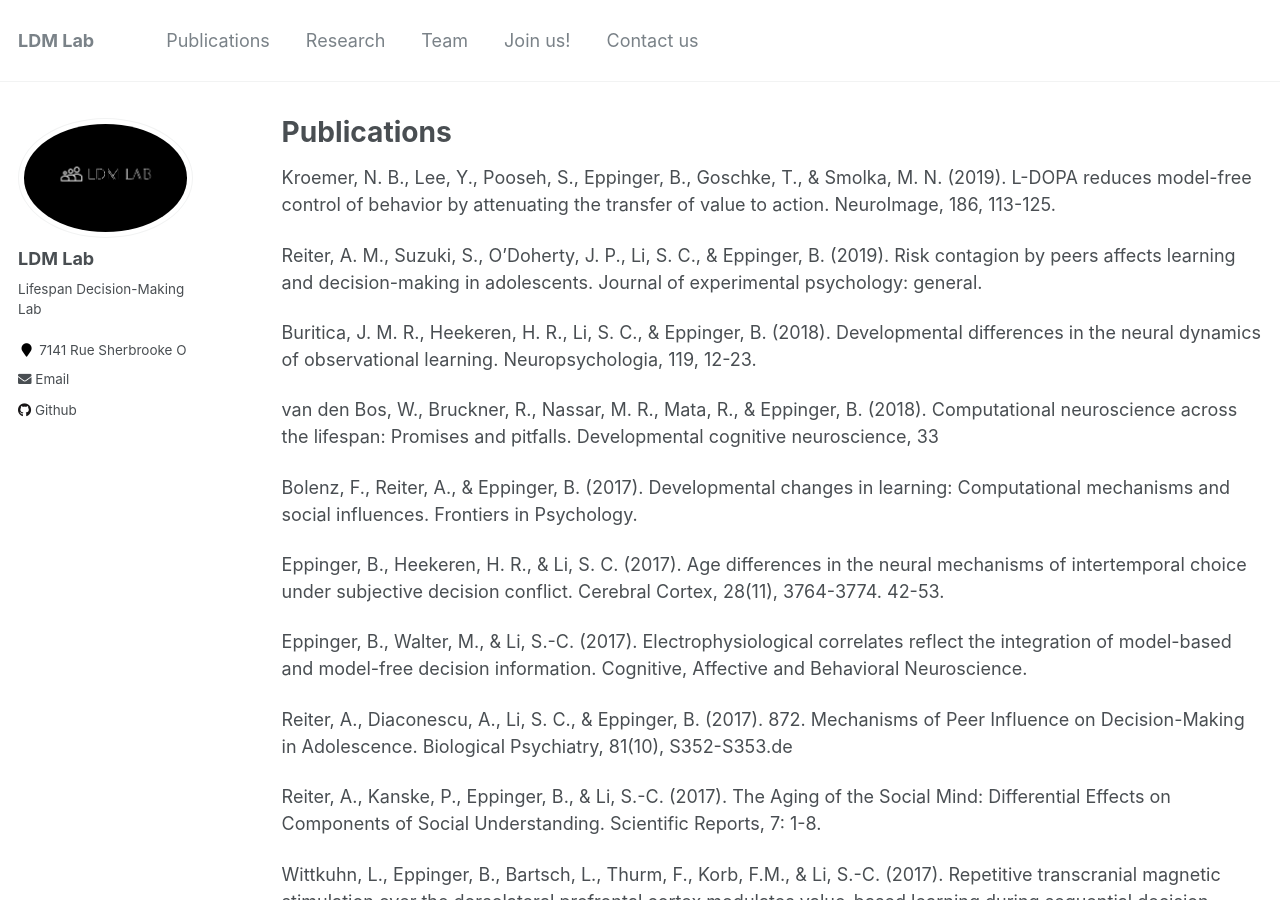
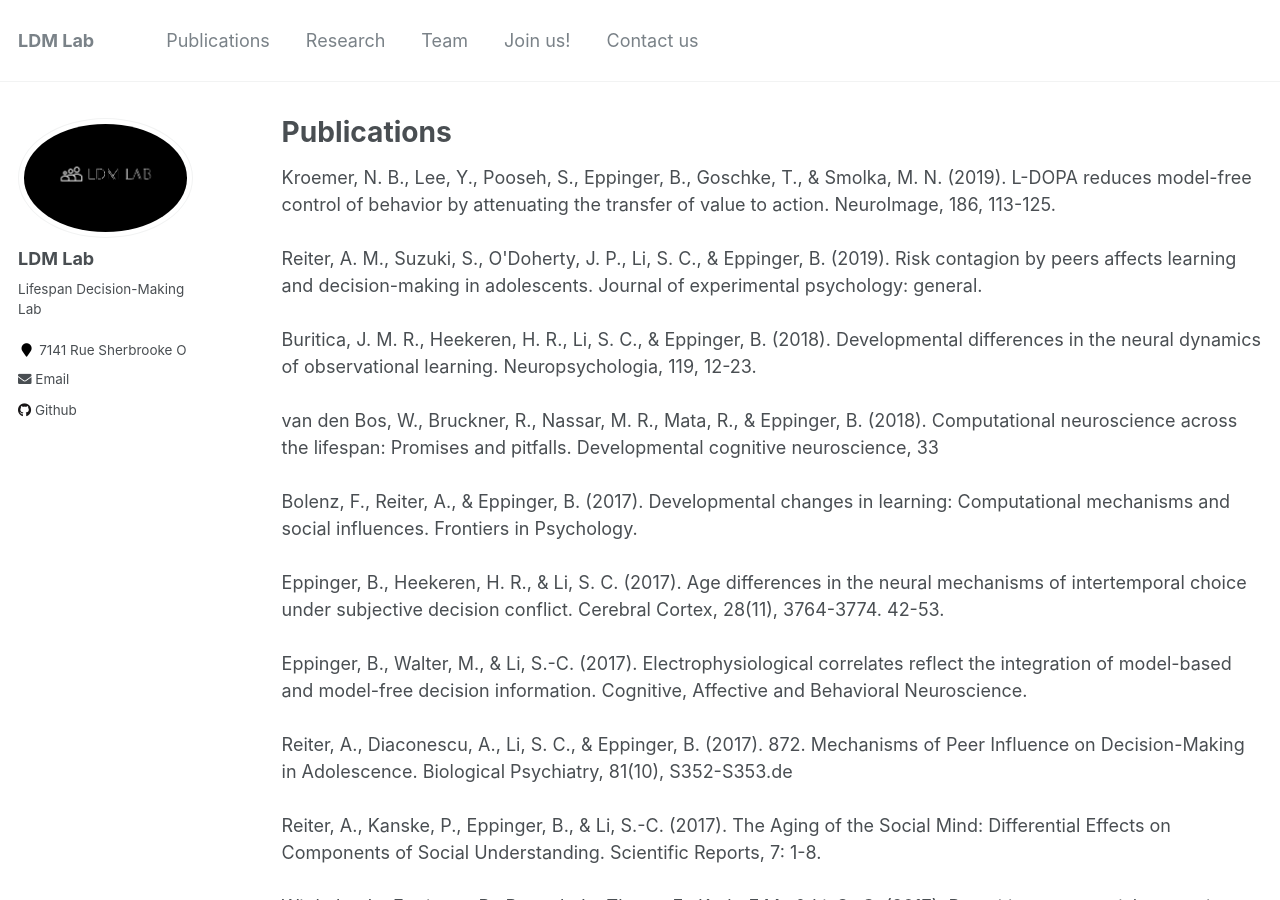
Before and after one commit to seandamiandevine/LDMLab.github.io, a Jekyll site: the page built from _pages/publications.html, in a window 1280 px wide and 900 px high. Built offline with Jekyll 4.4.1, drawn with Linux system fonts in a browser that asks for light colours.

Commit message:
Update and rename publications.md to publications.html

```diff
--- a/_pages/publications.md
+++ b/_pages/publications.html
@@ -4,66 +4,69 @@
 permalink: /publications/
 author_profile: true
 ---
-Kroemer, N. B., Lee, Y., Pooseh, S., Eppinger, B., Goschke, T., & Smolka, M. N. (2019). L-DOPA reduces model-free control of behavior by attenuating the transfer of value to action. NeuroImage, 186, 113-125.
-
+<p>
+Kroemer, N. B., Lee, Y., Pooseh, S., Eppinger, B., Goschke, T., & Smolka, M. N. (2019). L-DOPA reduces model-free control of  behavior by attenuating the transfer of value to action. NeuroImage, 186, 113-125.
+<br><br>
 Reiter, A. M., Suzuki, S., O'Doherty, J. P., Li, S. C., & Eppinger, B. (2019). Risk contagion by peers affects learning and decision-making in adolescents. Journal of experimental psychology: general.
-
+<br><br>
 Buritica, J. M. R., Heekeren, H. R., Li, S. C., & Eppinger, B. (2018). Developmental differences in the neural dynamics of observational learning. Neuropsychologia, 119, 12-23.
-
+<br><br>
 van den Bos, W., Bruckner, R., Nassar, M. R., Mata, R., & Eppinger, B. (2018). Computational neuroscience across the lifespan: Promises and pitfalls. Developmental cognitive neuroscience, 33
-
+<br><br>
 Bolenz, F., Reiter, A., & Eppinger, B. (2017). Developmental changes in learning: Computational mechanisms and social influences. Frontiers in Psychology.
-
+<br><br>
 Eppinger, B., Heekeren, H. R., & Li, S. C. (2017). Age differences in the neural mechanisms of intertemporal choice under subjective decision conflict. Cerebral Cortex, 28(11), 3764-3774. 42-53.
-
+<br><br>
 Eppinger, B., Walter, M., & Li, S.-C. (2017). Electrophysiological correlates reflect the integration of model-based and model-free decision information. Cognitive, Affective and Behavioral Neuroscience.
-
+<br><br>
 Reiter, A., Diaconescu, A., Li, S. C., & Eppinger, B. (2017). 872. Mechanisms of Peer Influence on Decision-Making in Adolescence. Biological Psychiatry, 81(10), S352-S353.de
-
+<br><br>
 Reiter, A., Kanske, P., Eppinger, B., & Li, S.-C. (2017). The Aging of the Social Mind: Differential Effects on Components of Social Understanding. Scientific Reports, 7: 1-8.
-
+<br><br>
 Wittkuhn, L., Eppinger, B., Bartsch, L., Thurm, F., Korb, F.M., & Li, S.-C. (2017). Repetitive transcranial magnetic stimulation over the dorsolateral prefrontal cortex modulates value-based learning during sequential decision-making. Neuroimage, 167: 384-395.
-
+<br><br>
 Li, S.-C., & Eppinger, B. (2016). Lifespan development of adaptive neurocognitive representations: Reciprocal interactions between cognition and motivation. In T. Braver (Ed.), Handbook of Motivation and Control: Academic Press.
-
+<br><br>
 Nassar, M. R., Bruckner, R., & Eppinger, B. (2016). What do we GANE with age? Behavioral and Brain Sciences (commentary on Mather, M., Clewett, D., Sasaki M., & Harley C.W.).
-
+<br><br>
 Nassar, M. R., Bruckner, R., Gold, J. I., Li, S.-C., Heekeren, H. R., & Eppinger, B. (2016). Age differences in learning emerge from an insufficient representation of uncertainty in older adults. Nature Communications, 7, 1-13.
-
+<br><br>
 Rodriguez-Buritica, J., Eppinger, B., Schuck, N. W., Heekeren, H. R., & Li, S.-C. (2016). Electrophysiological correlates of observational learning in children. Developmental Science, 19, 699-709.
-
+<br><br>
 van den Bos, W., & Eppinger, B. (2016). Developing developmental cognitive neuroscience: From agenda setting to hypothesis testing. Developmental Cognitive Neuroscience, 17, 138-144.
-
+<br><br>
 Eppinger, B., & Bruckner, R. (2015). Age-related changes in learning and decision-making under uncertainty. In T. M. Hess, C. E. Loeckenhoff & J. Strough (Eds.), Aging and Decision Making: Empirical and Applied Perspectives: Elsevier.
-
+<br><br>
 Eppinger, B, Heekeren, HR, Li, S-C (2015) Age-related prefrontal impairments implicate deficient prediction of future reward. Neurobiology of Aging 36:2380-2390.
-
+<br><br>
 Störmer, V., Eppinger, B., & Li, S.-C. (2014). Reward speeds up and increases reliability of selective visual attention: a lifespan comparison. Cognitive, Affective and Behavioral Neuroscience
-
+<br><br>
 Eppinger, B., Schuck, N.W., Nystrom, L.E., Cohen, J.D. (2013) Reduced striatal responses to reward prediction errors in older compared to younger adults. Journal of Neuroscience 33:9905-9912.
-
+<br><br>
 Eppinger B, Walter M, Heekeren HR, Li S-C (2013) Of goals and habits: Age-related and individual differences in goal-directed decision-making. Frontiers in Decision Neuroscience 7:1-14.
-
- Eppinger, B., Nystrom, L., & Cohen, J. D. (2012). Reduced sensitivity to immediate reward during decision-making in older than younger adults. PLoS ONE, 7(5), 1-10.
-
+<br><br>
+Eppinger, B., Nystrom, L., & Cohen, J. D. (2012). Reduced sensitivity to immediate reward during decision-making in older than younger adults. PLoS ONE, 7(5), 1-10.
+ <br><br>
 Haemmerer, D., & Eppinger, B. (2012). Dopaminergic and prefrontal contributions to reward based learning and outcome monitoring during child development and aging. Developmental Psychology, 48, 862-874.
-
+<br><br>
 Eppinger, B., Haemmerer, D., & Li, S.-C. (2011). Neuromodulation of reward-based learning and decision making in human aging. Annals of the New York Academy of Sciences, 1235, 1-17.
-
+<br><br>
 Eppinger, B., Kray, J. (2011). To choose or to avoid: Age differences in learning from positive and negative feedback. Journal of Cognitive Neuroscience, 23, 41-52.
-
+<br><br>
 Herbert, M., Eppinger, B., & Kray, J. (2011). Younger but not older adults benefit from salient reward feedback during learning. Frontiers in Cognition, 2, 1-9.
-
+<br><br>
 Eppinger, B., Herbert, M., & Kray, J. (2010). We remember the good things. Age differences in learning and memory. Neurobiology of Learning and Memory, 93, 515-521.
-
+<br><br>
 Eppinger, B., Mock, B., & Kray, J. (2009). Developmental differences in learning and error processing: Evidence from ERPs. Psychophysiology, 46, 1-11.
-
+<br><br>
 Kray, J., & Eppinger, B. (2009). An event-related potential (ERP) approach to study cognitive control processes. In M. Crocker & J. Siekmann (Eds.), Resource-adaptive cognitive processes: Springer.
-
+<br><br>
 Eppinger, B., Kray, J., Mock, B., & Mecklinger, A. (2008). Better or worse than expected? Aging, Learning, and the ERN. Neuropsychologia, 46, 521-539.
-
+<br><br>
 Eppinger, B., Kray, J., Mecklinger, A., & John, O. (2007). Age differences in task switching and response monitoring: Evidence from ERPs. Biological Psychology, 75, 52-67.
-
+<br><br>
 Kray, J., & Eppinger, B. (2006). Effects of associative learning on age differences in task-set switching. Acta Psychologica, 123, 187-203.
-
+<br><br>
 Kray, J., Eppinger, B., & Mecklinger, A. (2005). Age differences in attentional control: An eventrelated potential approach. Psychophysiology, 42, 407-416.
+<br><br>
+ </p>
```
